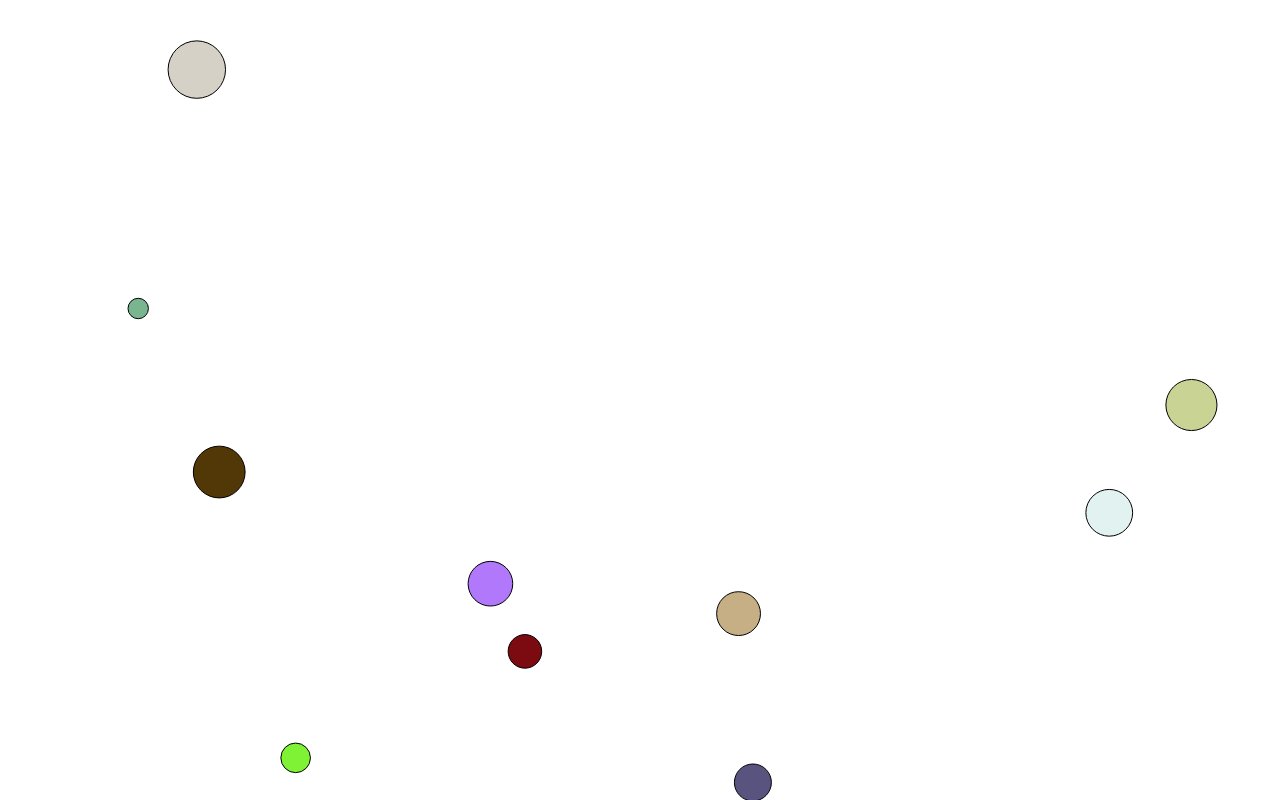
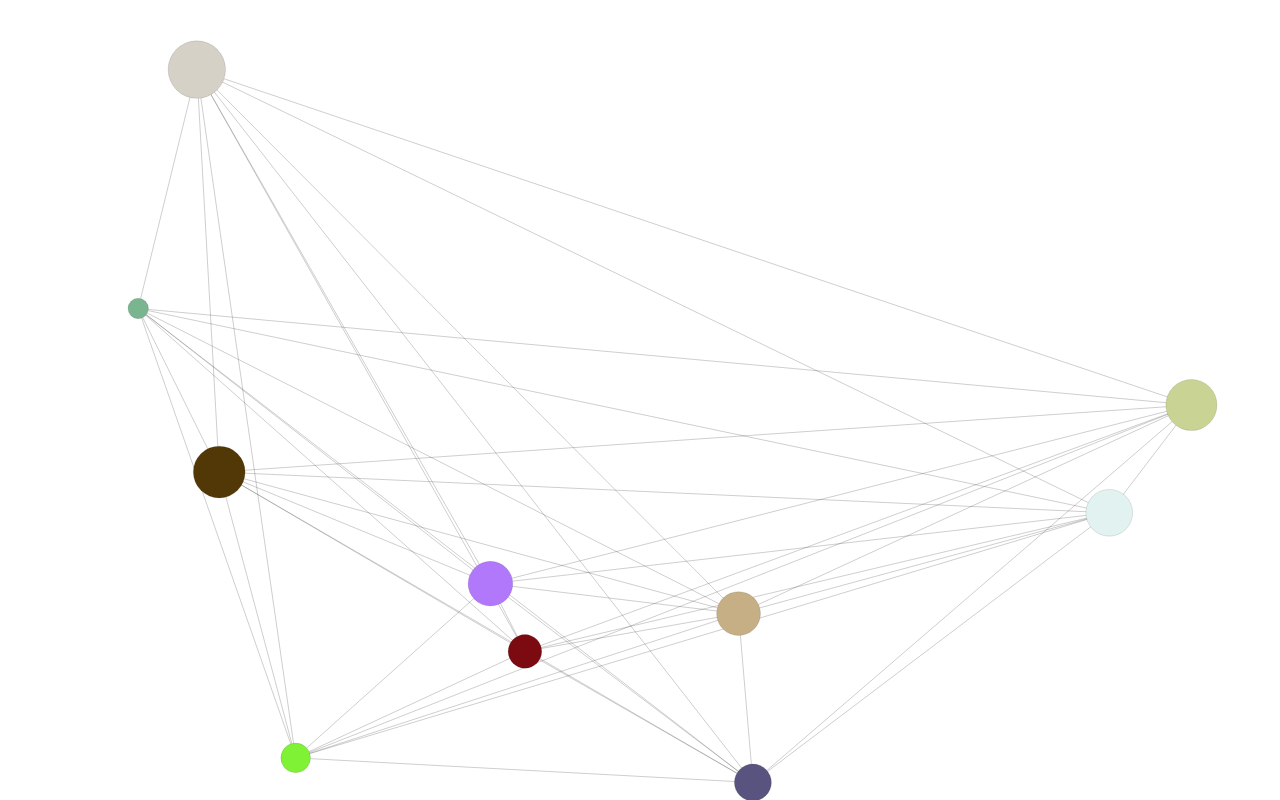
Before and after one commit to speedyfriend67/Physics-engine-test-1, a plain HTML site: page index.html in a window 1280 px wide. Drawn offline with Linux system fonts and the light colour scheme.

Commit message:
Update index.html

```diff
--- a/index.html
+++ b/index.html
@@ -3,7 +3,7 @@
 <head>
   <meta charset="UTF-8">
   <meta name="viewport" content="width=device-width, initial-scale=1.0">
-  <title>Colliding Engines with Gravity</title>
+  <title>Colliding Engines with Gravity and Connecting Lines</title>
   <style>
     body {
       margin: 0;
@@ -15,9 +15,9 @@
   </style>
 </head>
 <body>
-  <canvas id="gravityCanvas"></canvas>
+  <canvas id="lineCanvas"></canvas>
   <script>
-    const canvas = document.getElementById('gravityCanvas');
+    const canvas = document.getElementById('lineCanvas');
     const ctx = canvas.getContext('2d');
     const width = window.innerWidth;
     const height = window.innerHeight;
@@ -96,9 +96,25 @@
       }
     }
 
+    function drawLines() {
+      ctx.beginPath();
+      particles.forEach(particle => {
+        particles.forEach(otherParticle => {
+          if (particle !== otherParticle) {
+            ctx.moveTo(particle.x, particle.y);
+            ctx.lineTo(otherParticle.x, otherParticle.y);
+          }
+        });
+      });
+      ctx.strokeStyle = 'rgba(0, 0, 0, 0.1)';
+      ctx.stroke();
+    }
+
     function animate() {
       requestAnimationFrame(animate);
       ctx.clearRect(0, 0, width, height);
+
+      drawLines();
 
       particles.forEach(particle => {
         particle.update();
```
